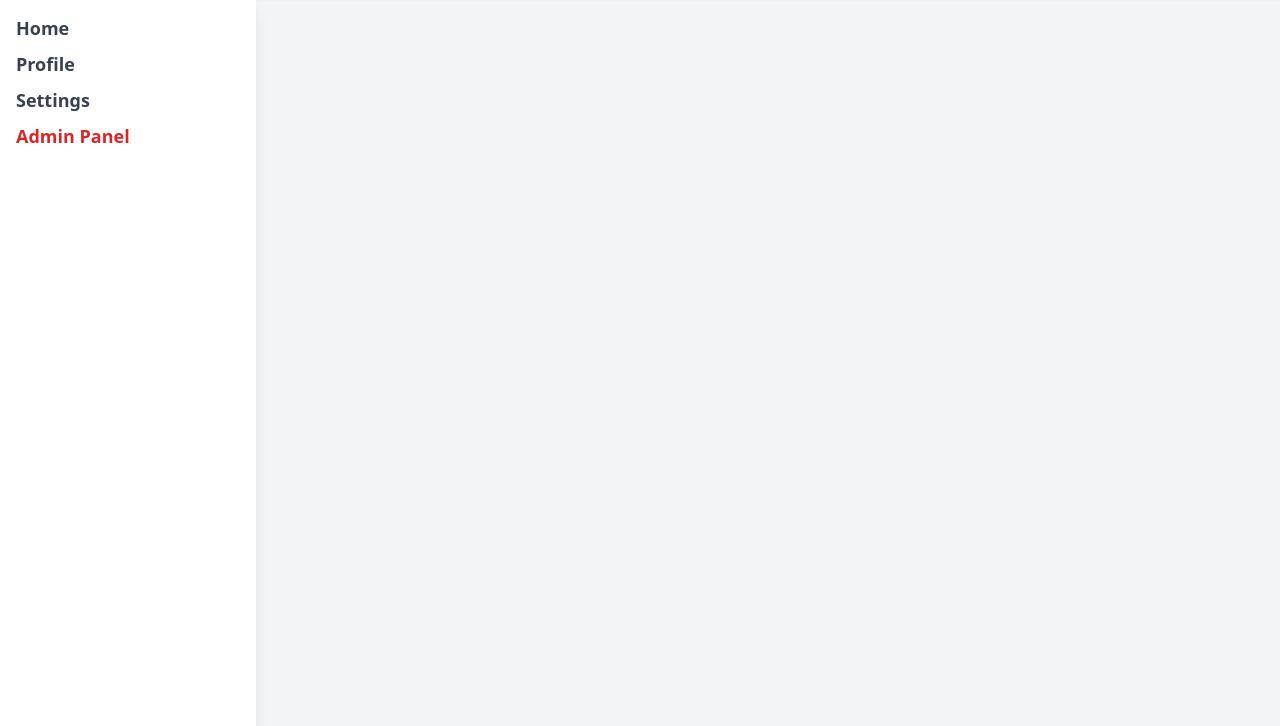
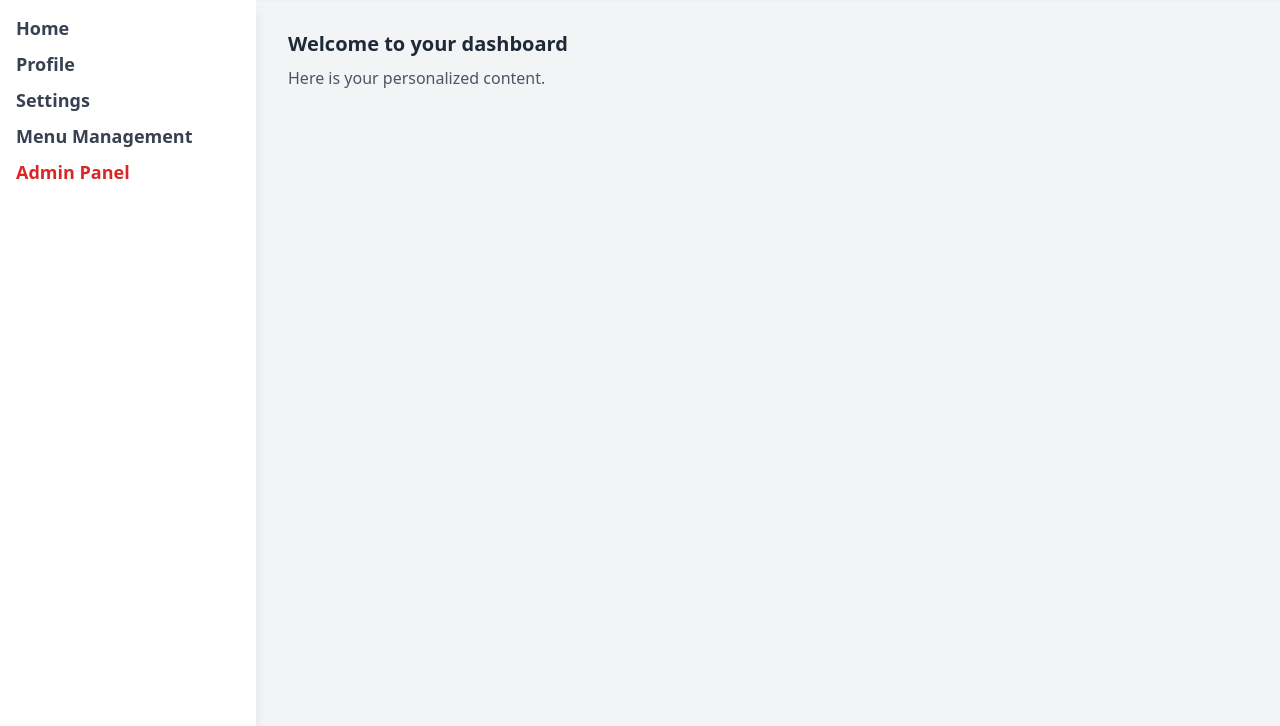
Before and after one commit to Jyotishka27/Hashtag, a plain HTML site: page dashboard.html in a window 1280 px wide. Shown: the part 74-800 px from the top of the page. Drawn offline with nearby package versions, Linux system fonts and the light colour scheme; sample sign-in values are in the browser's storage.

Commit message:
Update dashboard.html

```diff
--- a/dashboard.html
+++ b/dashboard.html
@@ -7,40 +7,47 @@
   <script src="https://cdn.tailwindcss.com"></script>
 </head>
 <body class="bg-gray-100">
-    <!-- Dashboard Header -->
+
+  <!-- Header -->
   <header class="bg-white shadow p-4 flex justify-between items-center">
     <h1 class="text-2xl font-bold text-blue-600">Hashtag Dashboard</h1>
     <button onclick="logout()" class="bg-red-500 text-white px-4 py-2 rounded hover:bg-red-600">Logout</button>
   </header>
 
-    <!-- Conditionally Rendered Sidebar Menu -->
-    <div id="dashboardMenu" class="hidden md:flex w-64 h-screen bg-white shadow-lg p-4 flex-col">
+  <!-- Layout Container -->
+  <div class="flex min-h-screen">
+
+    <!-- Sidebar (conditionally rendered) -->
+    <aside id="dashboardMenu" class="hidden md:flex w-64 bg-white shadow-lg p-4 flex-col">
       <a href="dashboard.html" class="mb-2 text-lg font-semibold text-gray-700 hover:text-blue-600">Home</a>
       <a href="profile.html" class="mb-2 text-lg font-semibold text-gray-700 hover:text-blue-600">Profile</a>
       <a href="settings.html" class="mb-2 text-lg font-semibold text-gray-700 hover:text-blue-600">Settings</a>
+      <a href="menu-management.html" class="mb-2 text-lg font-semibold text-gray-700 hover:text-blue-600">Menu Management</a>
       <a href="admin.html" id="adminLink" class="mb-2 text-lg font-semibold text-red-600 hover:text-red-800 hidden">Admin Panel</a>
-    </div>
+    </aside>
 
-    <!-- Main Content Area -->
-    <main class="ml-64 p-8">
+    <!-- Main Content -->
+    <main id="mainContent" class="flex-1 p-8">
       <h2 class="text-xl font-semibold text-gray-800">Welcome to your dashboard</h2>
       <p class="text-gray-600 mt-2">Here is your personalized content.</p>
     </main>
+  </div>
 
+  <!-- Auth Check Script -->
   <script>
-      // Simulated login state
     const isLoggedIn = localStorage.getItem("isLoggedIn");
-      const role = localStorage.getItem("role"); // either 'user' or 'admin'
+    const role = localStorage.getItem("role"); // 'admin' or 'user'
 
     if (isLoggedIn === "true") {
+      // Show sidebar
       document.getElementById("dashboardMenu").classList.remove("hidden");
 
-        // If admin, show admin link
+      // Show admin panel link if role is admin
       if (role === "admin") {
         document.getElementById("adminLink").classList.remove("hidden");
       }
     } else {
-        // Redirect to login if not logged in
+      // Not logged in → redirect to login
       window.location.href = "login.html";
     }
 
```
Lines whose indentation alone changed are shown as unchanged.
